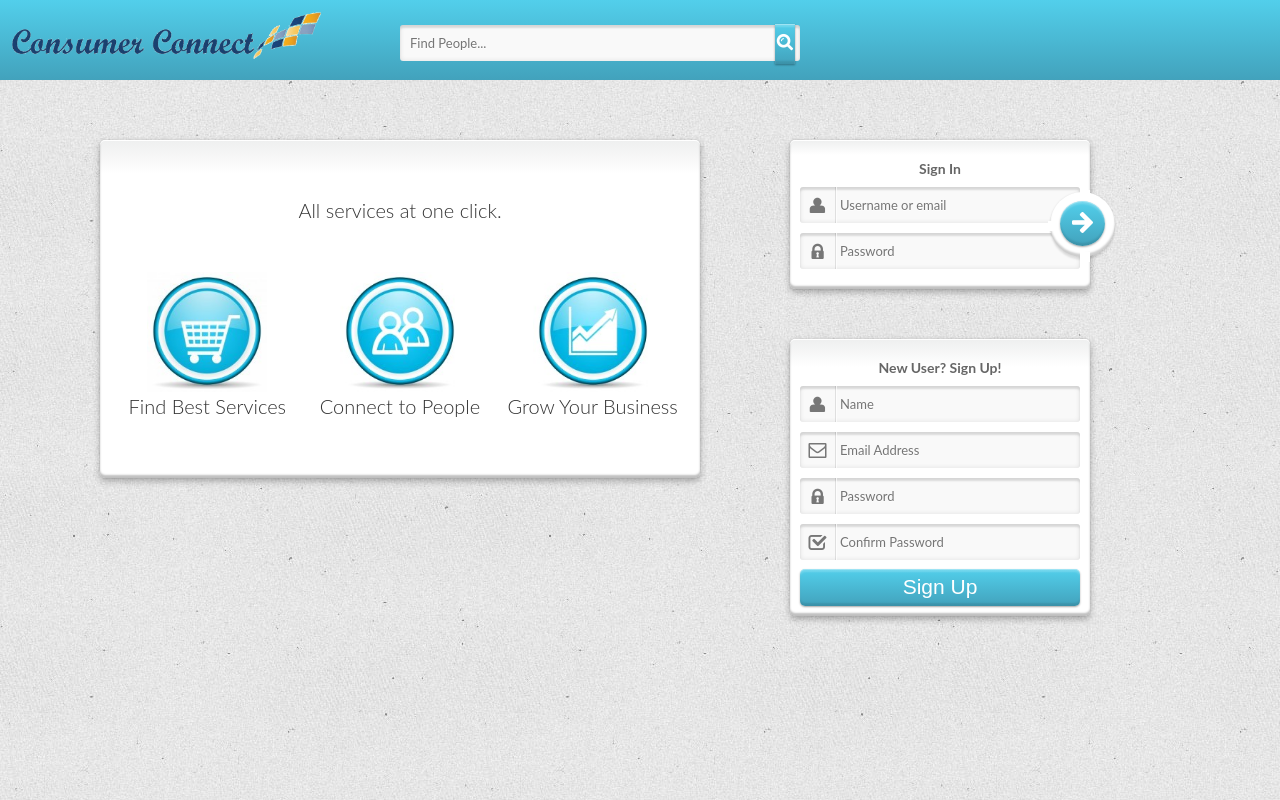
After one commit to astha/ConsumerConnect, a PHP site: page /consumer.html in a window 1280 px wide. The commit adds this page. Run offline with PHP 8.4, Linux system fonts and the light colour scheme; some libraries are stand-ins or nearby versions.

Commit message:
search bar in consumer page

```diff
--- /dev/null
+++ b/consumer.html
@@ -0,0 +1,95 @@
+<!DOCTYPE html>
+<html lang="en">
+    <head>
+		<meta charset="UTF-8" />
+        <meta http-equiv="X-UA-Compatible" content="IE=edge,chrome=1">
+		<meta name="viewport" content="width=device-width, initial-scale=1.0">
+        <title>Welcome to ConsumerConnect - Your Online Service Bazaar</title>
+        <link rel="icon" type="image/png" href="favicon.ico">
+        <link rel="stylesheet" type="text/css" href="css/style.css" />
+		<script src="js/modernizr.custom.63321.js"></script>
+		<!--[if lte IE 7]><style>.main{display:none;} .support-note .note-ie{display:block;}</style><![endif]-->
+    </head>
+    <body>
+       <div class="container">
+			<header >
+				<img src="./images/logo.gif" height=50px align=left >
+			  <div class="search">
+			    <form method="get" id="search" action="#">
+      			<span>
+      			<table>
+      			<tr><td>
+      			<input type="text" placeholder="Find People..." name="s" id="s"/></td><td>
+				<button type="submit" name="submit"  ><i class="icon-search icon-small"></i></button></td></tr></table>
+				</span>
+    				</form>
+
+    			<div class="clr"></div>
+ 			 </div>
+			</header>
+
+			    	 <div class="details" width="40%" >
+			    	 	<br><br>
+    	 				<p align="center"> All services at one click.
+    	 				</p>
+    	 				<br><br>
+    	 				<table border="0" width="100%" align="center" position="relative">
+					<center>
+					<tr>
+						<td width="33%" align="center"><img  align="center" position="relative" src="./images/cart.jpg" width="120px"></td>
+						<td width="33%" align="center"><img align="center" position="relative" src="./images/connect.jpg" width="120px" ></td>
+						<td width="33%" align="center"><img align="center" position="relative" src="./images/histogram.jpg" width="120px"></td>
+					</tr>
+
+					<tr>
+						<td align="center">Find Best Services</td>
+						<td align="center">Connect to People</td>
+						<td align="center">Grow Your Business</td>
+					</tr>
+					</center>
+					</table>
+					<br><br>
+ 			</div>
+			<div class="main">
+				<form class="form-1">
+				<h3>Sign In</h3>
+					<p class="field">
+						<input type="text" name="login" placeholder="Username or email">
+						<i class="icon-user icon-large"></i>
+					</p>
+						<p class="field">
+							<input type="password" name="password" placeholder="Password">
+							<i class="icon-lock icon-large"></i>
+					</p>
+					<p class="submit">
+						<button type="submit" name="submit"><i class="icon-arrow-right icon-large"></i></button>
+					</p>
+				</form>
+
+				<form class="form-1">
+				<h3>New User? Sign Up!</h3>
+					<p class="field">
+						<input type="text" name="login" placeholder="Name">
+						<i class="icon-user icon-large"></i>
+					</p>
+					<p class="field">
+						<input type="text" name="email" placeholder="Email Address">
+						<i class="icon-envelope icon-large"></i>
+					</p>
+					<p class="field">
+							<input type="password" name="password" placeholder="Password">
+							<i class="icon-lock icon-large"></i>
+					</p>
+					<p class="field">
+							<input type="password" name="password2" placeholder="Confirm Password">
+							<i class="icon-check icon-large"></i>
+
+					</p>
+					<button type="submit" name="submit">Sign Up</button>
+				</form>
+
+
+			</div>
+        </div>
+    </body>
+</html>
--- a/css/style.css
+++ b/css/style.css
@@ -72,7 +72,7 @@
     pointer-events: none;
 }
 
-.form-1 input[type=text],
+.search input[type=text], .form-1 input[type=text],
 .form-1 input[type=password] {
     font-family: 'Lato', Calibri, Arial, sans-serif;
     font-size: 13px;
@@ -80,7 +80,7 @@
     text-shadow: 0 1px 0 rgba(255,255,255,0.8);
     /* Size and position */
     width: 100%;
-    padding: 10px 18px 10px 45px;
+    padding: 10px 18px 10px 40px;
 
     /* Styles */
     border: none; /* Remove the default border */
@@ -150,6 +150,7 @@
     box-shadow: 0 62px white, -32px 31px white;
 }
 
+.search button,
 .form-1 button {
     /* Size and position */
     width: 100%;
@@ -181,6 +182,8 @@
 }
 
 .form-1 button:hover,
+.search button:hover,
+.search button:focus,
 .form-1 button[type=submit]:focus {
     background: #52cfeb;
     -webkit-transition: all 0.3s ease-out;
@@ -196,3 +199,19 @@
         inset 0 0 5px rgba(0,0,0,0.3),
         inset 0 3px 4px rgba(0,0,0,0.3);
 }
+.search input[type=text]{
+    width:400px;
+    top:25px;
+    position:absolute;
+    left:400px;
+    padding: 10px 18px 10px 10px;
+
+}
+.search button{
+    top:25px;
+    left:775px;
+    width:20px;
+    position:absolute;
+    height:40px;
+
+}
```
